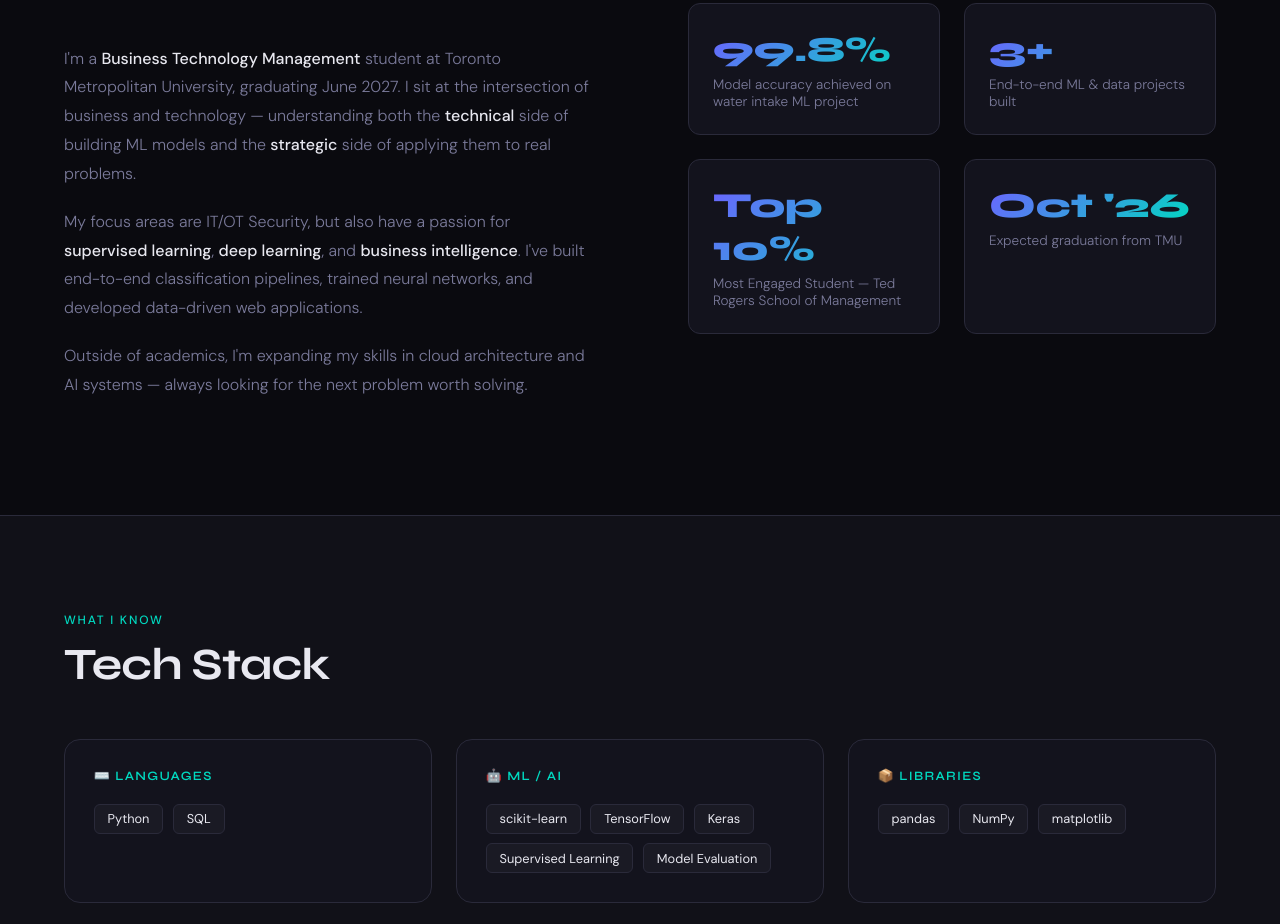
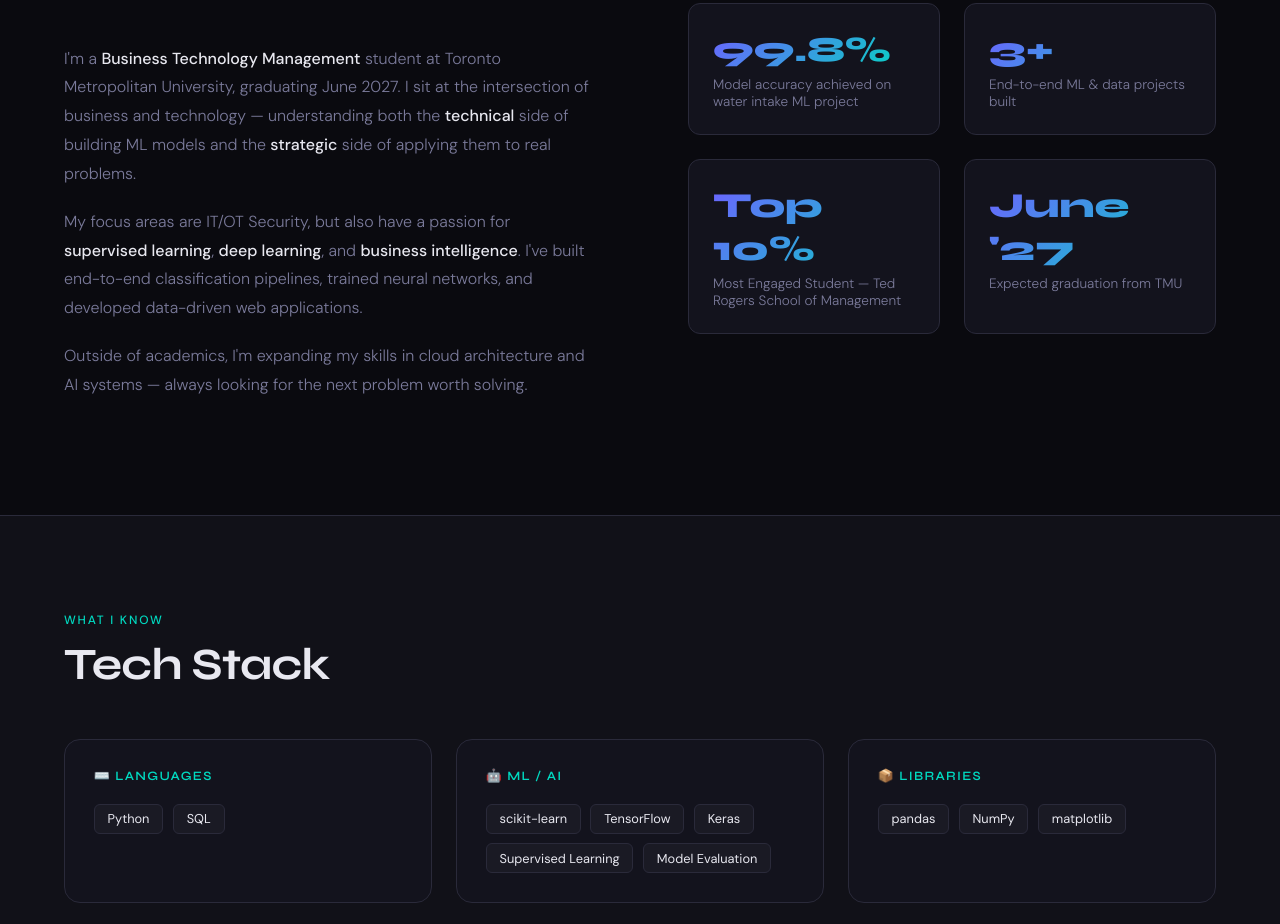
Before and after one commit to husandeepatwal/husandeepatwal.github.io, a plain HTML site: page index.html in a window 1280 px wide. Shown: the part 979-1903 px from the top of the page. Drawn offline with Linux system fonts and the light colour scheme.

Commit message:
Update index.html

```diff
--- a/index.html
+++ b/index.html
@@ -728,7 +728,7 @@
         <div class="stat-label">Most Engaged Student — Ted Rogers School of Management</div>
       </div>
       <div class="stat-card">
-        <div class="stat-number">Oct '26</div>
+        <div class="stat-number">June '27</div>
         <div class="stat-label">Expected graduation from TMU</div>
       </div>
     </div>
```
